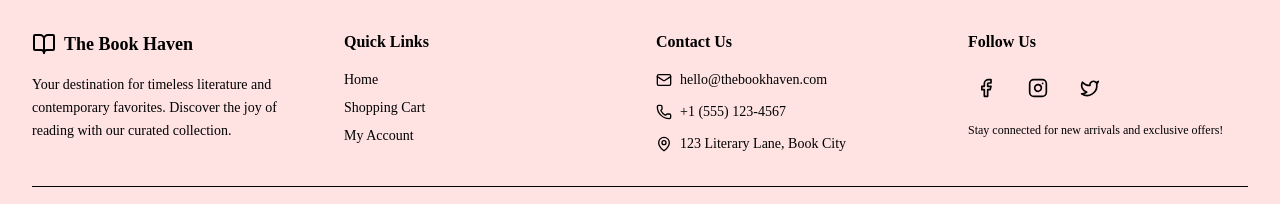
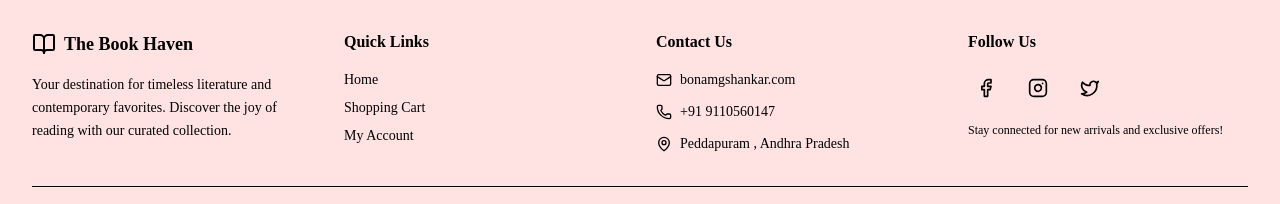
Before and after one commit to Shankars57/Book_haven, a React (Vite) app in the folder frontend/: page /books/1 in a window 1280 px wide. Shown: the part 635-839 px from the top of the page. Built offline with nearby package versions, Linux system fonts and the light colour scheme.

Commit message:
Initial commit

```diff
--- a/frontend/src/components/Footer.jsx
+++ b/frontend/src/components/Footer.jsx
@@ -61,15 +61,15 @@ export function Footer() {
             <div className="flex flex-col gap-3">
               <div className="flex items-center gap-2 text-sm text-muted-foreground">
                 <Mail className="h-4 w-4" />
-                <span>hello@thebookhaven.com</span>
+                <span>bonamgshankar.com</span>
               </div>
               <div className="flex items-center gap-2 text-sm text-muted-foreground">
                 <Phone className="h-4 w-4" />
-                <span>+1 (555) 123-4567</span>
+                <span>+91 9110560147</span>
               </div>
               <div className="flex items-center gap-2 text-sm text-muted-foreground">
                 <MapPin className="h-4 w-4" />
-                <span>123 Literary Lane, Book City</span>
+                <span>Peddapuram , Andhra Pradesh</span>
               </div>
             </div>
           </div>
```
